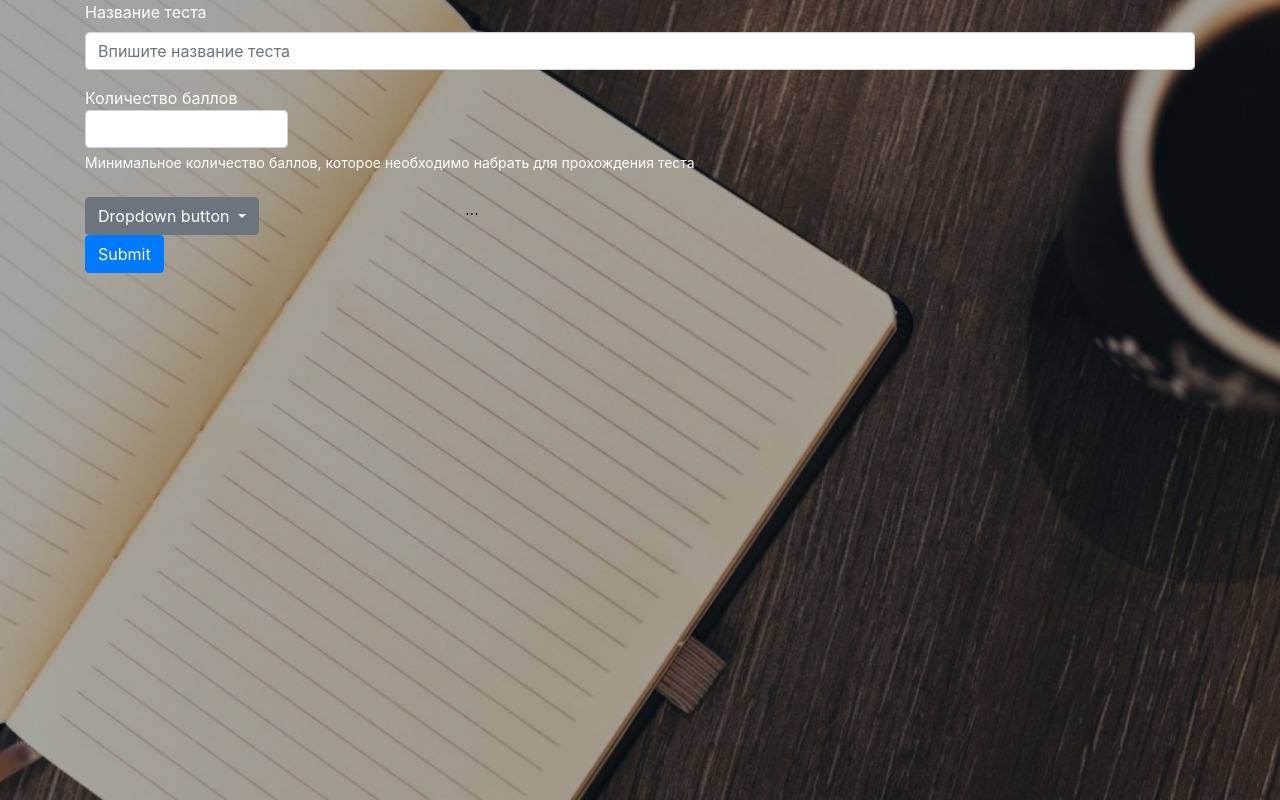
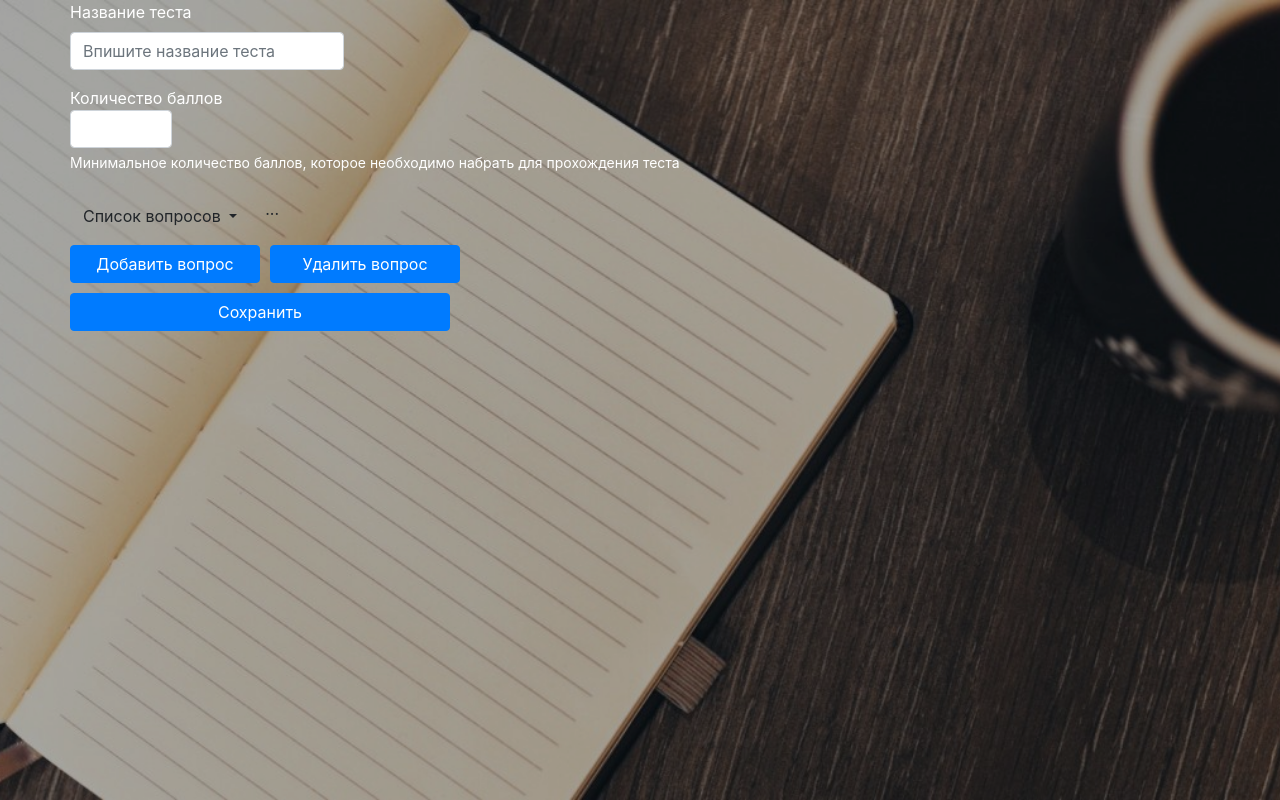
Before and after one commit to Kamys/QuestionManagerJS, a plain HTML site: page src/main/webapp/CreateTest.html in a window 1280 px wide. Drawn offline with nearby package versions, Linux system fonts and the light colour scheme.

Commit message:
Add add button add and delete

```diff
--- a/src/main/webapp/CreateTest.html
+++ b/src/main/webapp/CreateTest.html
@@ -13,80 +13,90 @@
 <body>
 <div id="main-div">
     <div class="container">
-        <form>
+
+        <div class="row">
             <div class="form-group">
                 <label class="text-white">Название теста</label>
                 <input type="text" class="form-control"
                        placeholder="Впишите название теста">
             </div>
+        </div>
+
+        <div class="row">
             <div class="form-group">
                 <label class="text-white"> Количество баллов
-                    <input type="number" class="form-control bfh-number  col-4">
-                    <small class="form-text text-white">Минимальное количество баллов, которое необходимо набрать для
+                    <input type="number" class="form-control bfh-number col-sm-4  col-lg-2 col-2">
+                    <small class="form-text text-white">Минимальное количество баллов, которое необходимо набрать
+                        для
                         прохождения теста
                     </small>
                 </label>
             </div>
+        </div>
+
         <div class="row">
-
-                <div class="dropdown col-4">
-                    <button class="btn btn-secondary dropdown-toggle" type="button" id="dropdownMenuButton"
-                            data-toggle="dropdown" aria-haspopup="true" aria-expanded="false">
-                        Dropdown button
+            <div class="dropdown">
+                <button class="btn btn-default dropdown-toggle" type="button" id="dropdownMenu1"
+                        data-toggle="dropdown"
+                        aria-haspopup="true" aria-expanded="true">
+                    Список вопросов
+                    <span class="caret"></span>
                 </button>
-                    <div class="dropdown-menu" aria-labelledby="dropdownMenuButton">
-                        <a class="dropdown-item" href="#">Action</a>
-                        <a class="dropdown-item" href="#">Another action</a>
-                        <a class="dropdown-item" href="#">Something else here</a>
+                <div class="dropdown-menu scrollable-menu" aria-labelledby="dropdownMenuButton" id="list-question">
                 </div>
             </div>
-
-                <div class="col-8">
+            <div class="col-6">
                 <div class="tab-content" id="nav-tabContent">
                     <div class="tab-pane fade show active" role="tabpanel">...</div>
                 </div>
             </div>
         </div>
-            <button type="submit" class="btn btn-primary float-left">Submit</button>
-        </form>
+
+        <div class="row" style="margin-top: 10px;">
+            <button type="button" class="btn btn-primary col-2" style="margin-right: 10px">Добавить вопрос</button>
+            <button type="button" class="btn btn-primary col-2">Удалить вопрос</button>
+        </div>
+
+        <div class="row" style="margin-top: 10px;">
+            <button type="submit" class="btn btn-primary float-left col-4">Сохранить</button>
+        </div>
     </div>
 </div>
 <!--<a class="list-group-item list-group-item-action" data-toggle="list" role="tab">Profile</a>-->
 <script>
     var dataQuestion = [
-        {questionName: "Вопрос 1"},
-        {questionName: "Вопрос 2"},
-        {questionName: "Вопрос 3"},
+        {id: 0, name: "Вопрос 1", text: "Текст вопроса 1"},
+        {id: 1, name: "Вопрос 2", text: "Текст вопроса 2"},
+        {id: 2, name: "Вопрос 3", text: "Текст вопроса 3"},
     ];
     var listQuestion = $('#list-question');
 
     document.addEventListener('DOMContentLoaded', function () {
         console.log("HELLO");
-        dataQuestion.forEach(function (value) {
-            listQuestion.append(createTab(value["questionName"]))
+        dataQuestion.forEach(function (question) {
+            const tab = createTabQuestion(question["id"], question["name"]);
+            listQuestion.append(tab)
+        });
+        $(".list-group-item").click(function () {
+            var selectQuestion = $(this);
+            $('#dropdownMenu1').text(selectQuestion.text());
+            var id = selectQuestion.attr('id-element');
+            var text = dataQuestion[id].text;
+            $('.tab-content').text(text);
         });
     });
 
-    function createTab(questionName) {
-        questionName = questionName || "Имя вопроса";
+
+    function createTabQuestion(id, name) {
+        name = name || "Имя вопроса";
         var tabQuestion = document.createElement('a');
         tabQuestion.className = "list-group-item list-group-item-action";
         tabQuestion.setAttribute('data-toggle', 'list');
         tabQuestion.setAttribute('role', 'tab');
-        tabQuestion.text = questionName;
-        tabQuestion.addEventListener("click", selectTab);
+        tabQuestion.setAttribute('id-element', id);
+        tabQuestion.text = name;
         return tabQuestion;
     }
-
-    function selectTab(event) {
-        var tabQuestion = event.target;
-        tabQuestion.className = "list-group-item list-group-item-action active";
-        listQuestion.each(function (q) {
-
-            $(this).removeClass()
-        })
-    }
-
 </script>
 </body>
 </html>
--- a/src/main/webapp/style/main.css
+++ b/src/main/webapp/style/main.css
@@ -1,5 +1,7 @@
 body, html {
+    width: 100%;
     height: 100%;
+    flex: max-content;
     margin: 0;
     background: #cccccc url("../image/background.jpg") no-repeat center;
     background-size: cover;
```
Lines whose indentation alone changed are shown as unchanged.
